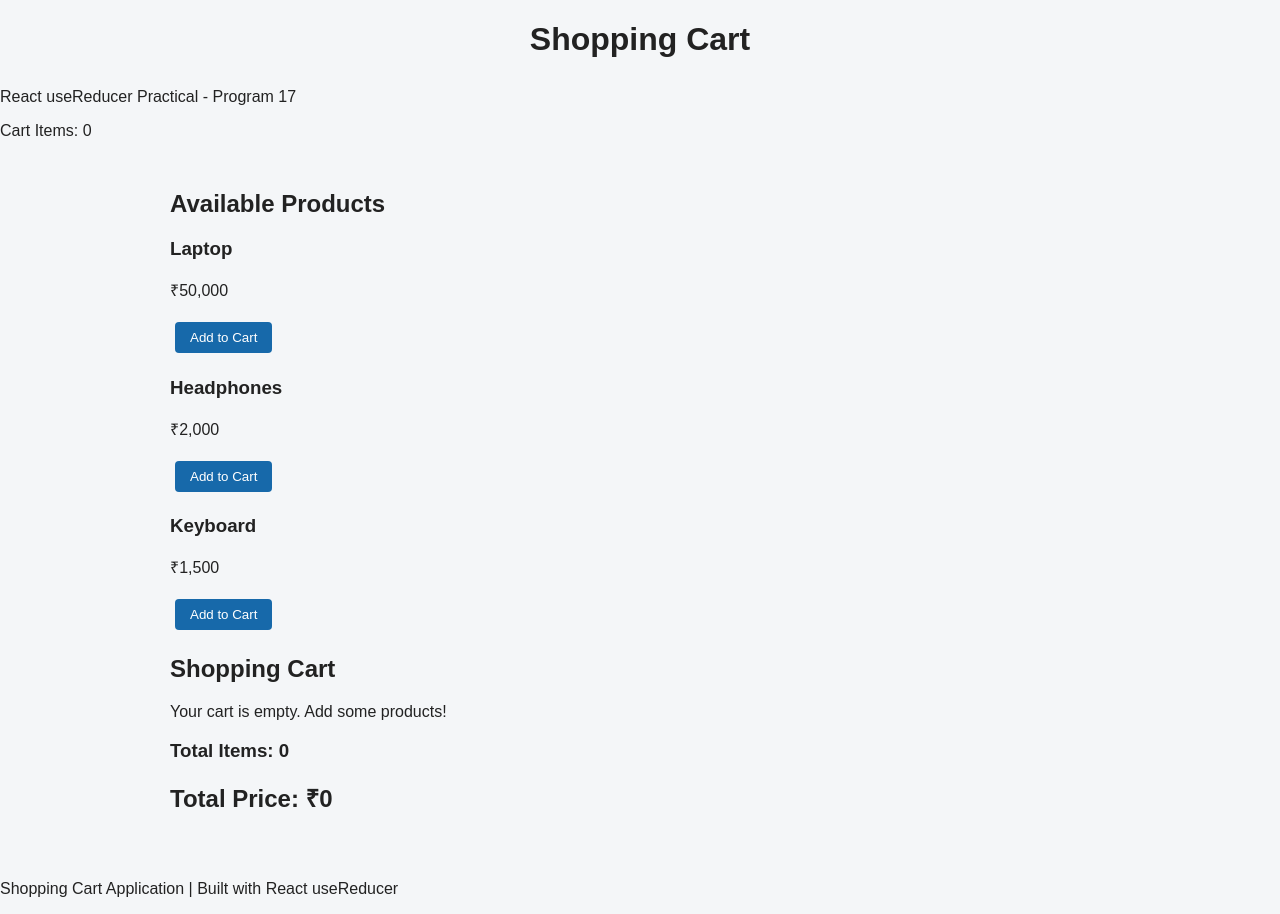
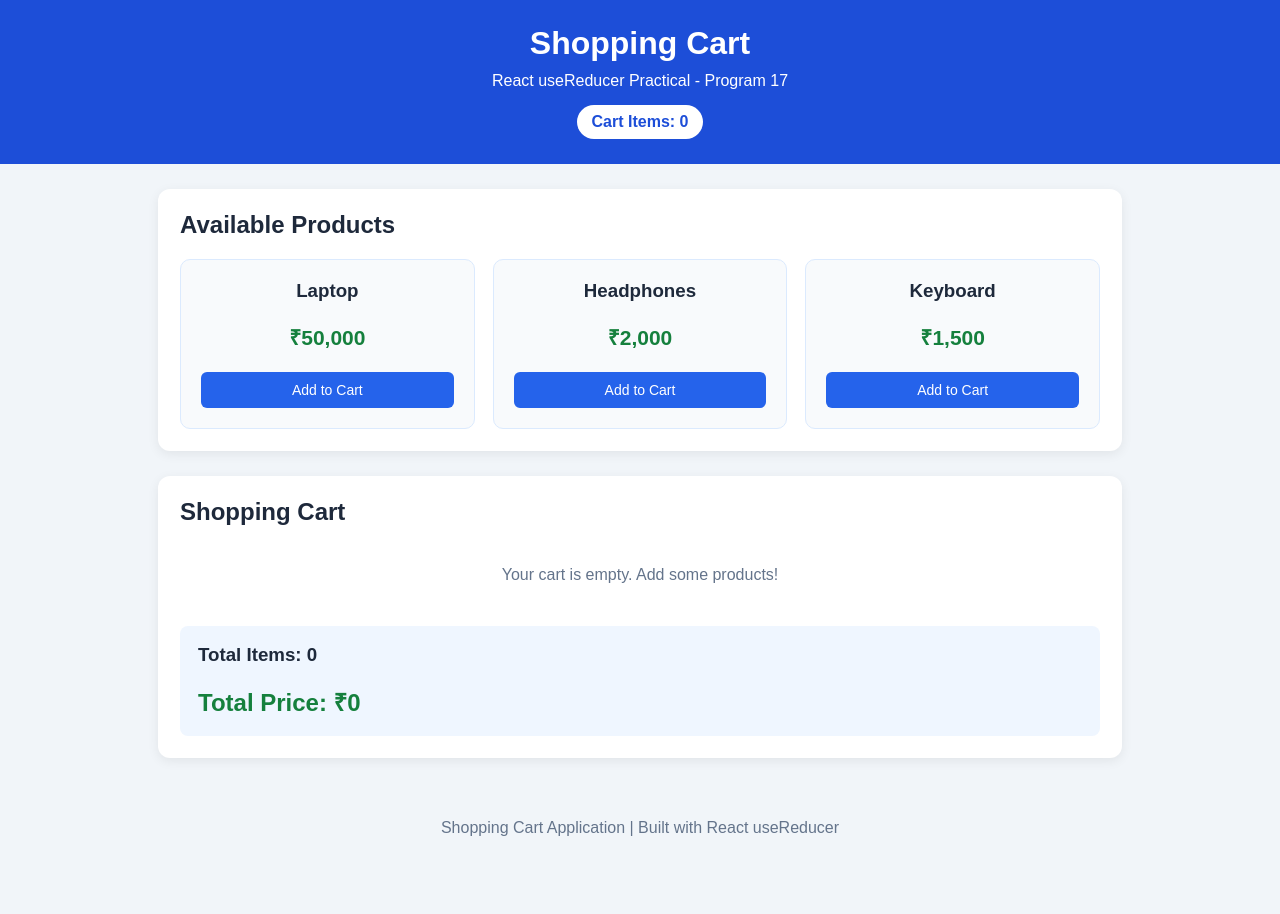
Before and after one commit to 2024-BCA-A-Afzal/program017, a React (Create React App) app: page / in a window 1280 px wide. After the commit the page ends 873 px from the top, so only its background shows below. Built offline with nearby package versions, Linux system fonts and the light colour scheme.

Commit message:
Update index.css

```diff
--- a/src/index.css
+++ b/src/index.css
@@ -1,3 +1,4 @@
+
 * {
   box-sizing: border-box;
 }
@@ -5,66 +6,180 @@
 body {
   margin: 0;
   font-family: Arial, sans-serif;
-  background: #f4f6f8;
-  color: #222;
+  background: #f1f5f9;
+  color: #1e293b;
+}
+
+.app {
+  min-height: 100vh;
+}
+
+.header {
+  background: #1d4ed8;
+  color: white;
+  text-align: center;
+  padding: 25px 15px;
+}
+
+.header h1 {
+  margin: 0 0 10px;
+}
+
+.header p {
+  margin: 0 0 15px;
+}
+
+.cart-badge {
+  display: inline-block;
+  background: white;
+  color: #1d4ed8;
+  padding: 8px 15px;
+  border-radius: 20px;
+  font-weight: bold;
 }
 
 .container {
   max-width: 1000px;
-  margin: auto;
-  padding: 30px;
+  margin: 25px auto;
+  padding: 0 18px;
 }
 
-h1 {
-  text-align: center;
-  margin-bottom: 30px;
+.section {
+  background: white;
+  padding: 22px;
+  margin-bottom: 25px;
+  border-radius: 12px;
+  box-shadow: 0 3px 12px rgba(0, 0, 0, 0.07);
 }
 
-h2 {
-  margin-bottom: 20px;
+.section h2 {
+  margin-top: 0;
 }
 
-.products {
+.product-grid {
+  display: grid;
+  grid-template-columns: repeat(auto-fit, minmax(200px, 1fr));
+  gap: 18px;
+}
+
+.product-card {
+  border: 1px solid #dbeafe;
+  border-radius: 10px;
+  padding: 20px;
+  text-align: center;
+  background: #f8fafc;
+}
+
+.product-card h3 {
+  margin-top: 0;
+}
+
+.price {
+  color: #15803d;
+  font-size: 21px;
+  font-weight: bold;
+}
+
+button {
+  border: none;
+  cursor: pointer;
+  border-radius: 6px;
+  padding: 10px 14px;
+  font-size: 14px;
+}
+
+.product-card button {
+  background: #2563eb;
+  color: white;
+  width: 100%;
+}
+
+.product-card button:hover {
+  background: #1d4ed8;
+}
+
+.empty {
+  padding: 20px;
+  text-align: center;
+  color: #64748b;
+}
+
+.cart-item {
   display: flex;
-  gap: 20px;
+  justify-content: space-between;
+  align-items: center;
+  gap: 15px;
+  padding: 18px 0;
+  border-bottom: 1px solid #e2e8f0;
+}
+
+.cart-info h3 {
+  margin: 0 0 8px;
+}
+
+.cart-info p {
+  margin: 0 0 8px;
+}
+
+.cart-actions {
+  display: flex;
+  align-items: center;
+  gap: 8px;
   flex-wrap: wrap;
 }
 
-.product {
-  background: white;
-  padding: 20px;
-  width: 250px;
-  border-radius: 8px;
-  box-shadow: 0 2px 6px #00000015;
+.quantity-btn {
+  background: #dbeafe;
+  color: #1d4ed8;
+  font-size: 18px;
+  font-weight: bold;
+  min-width: 35px;
 }
 
-button {
-  padding: 8px 15px;
-  margin: 5px;
-  cursor: pointer;
-  border: none;
-  border-radius: 4px;
-  background: #1769aa;
+.quantity {
+  font-weight: bold;
+  min-width: 20px;
+  text-align: center;
+}
+
+.remove-btn {
+  background: #dc2626;
   color: white;
 }
 
-button:hover {
-  background: #0e4f85;
+.cart-summary {
+  margin-top: 22px;
+  padding: 18px;
+  background: #eff6ff;
+  border-radius: 8px;
 }
 
-.cart {
-  margin-top: 40px;
-  background: white;
-  padding: 25px;
-  border-radius: 8px;
-  box-shadow: 0 2px 6px #00000015;
+.cart-summary h3 {
+  margin-top: 0;
 }
 
-.cart-item {
-  border-bottom: 1px solid #ddd;
-  padding: 15px 0;
+.cart-summary h2 {
+  color: #15803d;
+  margin-bottom: 0;
 }
 
-.cart-item:last-child {
-  border-bottom: none;
+footer {
+  text-align: center;
+  padding: 20px;
+  color: #64748b;
 }
+
+@media (max-width: 600px) {
+  .cart-item {
+    flex-direction: column;
+    align-items: flex-start;
+  }
+
+  .cart-actions {
+    width: 100%;
+  }
+
+  .section {
+    padding: 16px;
+  }
+}
```
